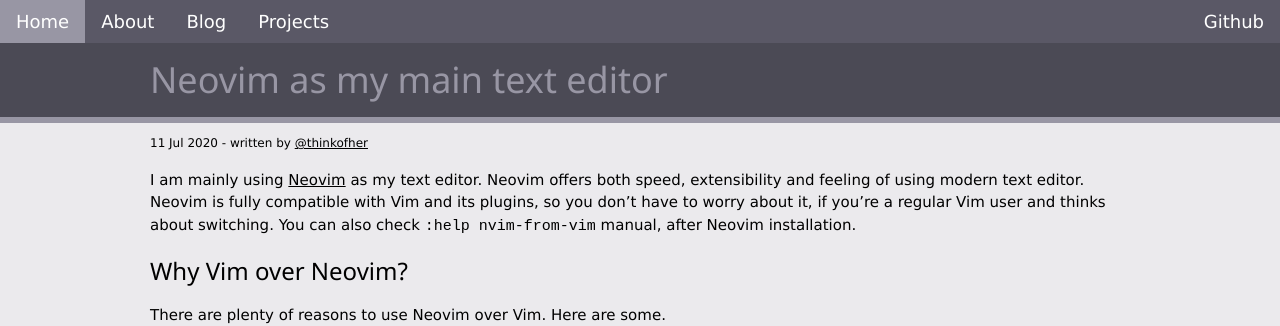
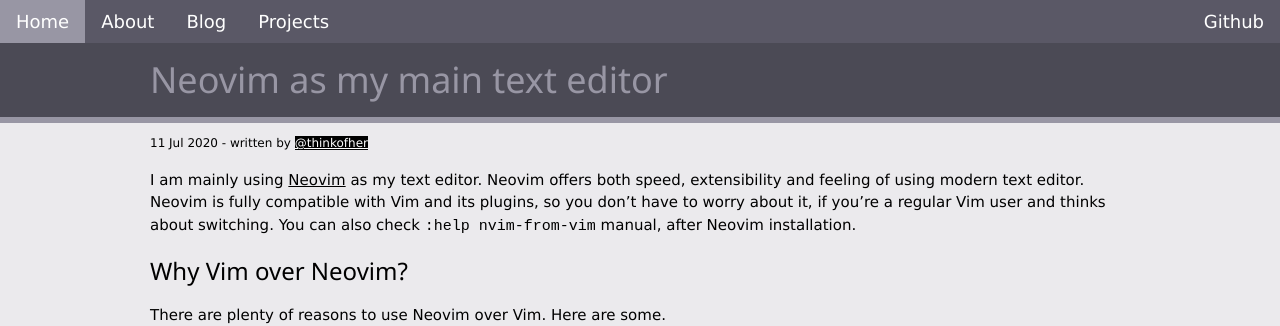
Before and after one commit to thinkofher/thinkofher.github.io, a Jekyll site: the page built from _posts/2020-07-11-neovim-my-text-editor.md, in a window 1280 px wide. Shown: the top 326 px of the page. Built offline with Jekyll 4.4.1, drawn with Linux system fonts in a browser that asks for light colours.

Commit message:
Emphasize author of the post.

```diff
--- a/_layouts/post.html
+++ b/_layouts/post.html
@@ -2,7 +2,7 @@
 layout: default
 ---
 <small>
-  {{ page.date | date_to_string }} - written by <a href="{{ page.website }}">@{{ page.author }}</a>
+  {{ page.date | date_to_string }} - written by <a class="w3-black w3-hover-theme" href="{{ page.website }}">@{{ page.author }}</a>
 </small>
 
 {{ content }}
```
